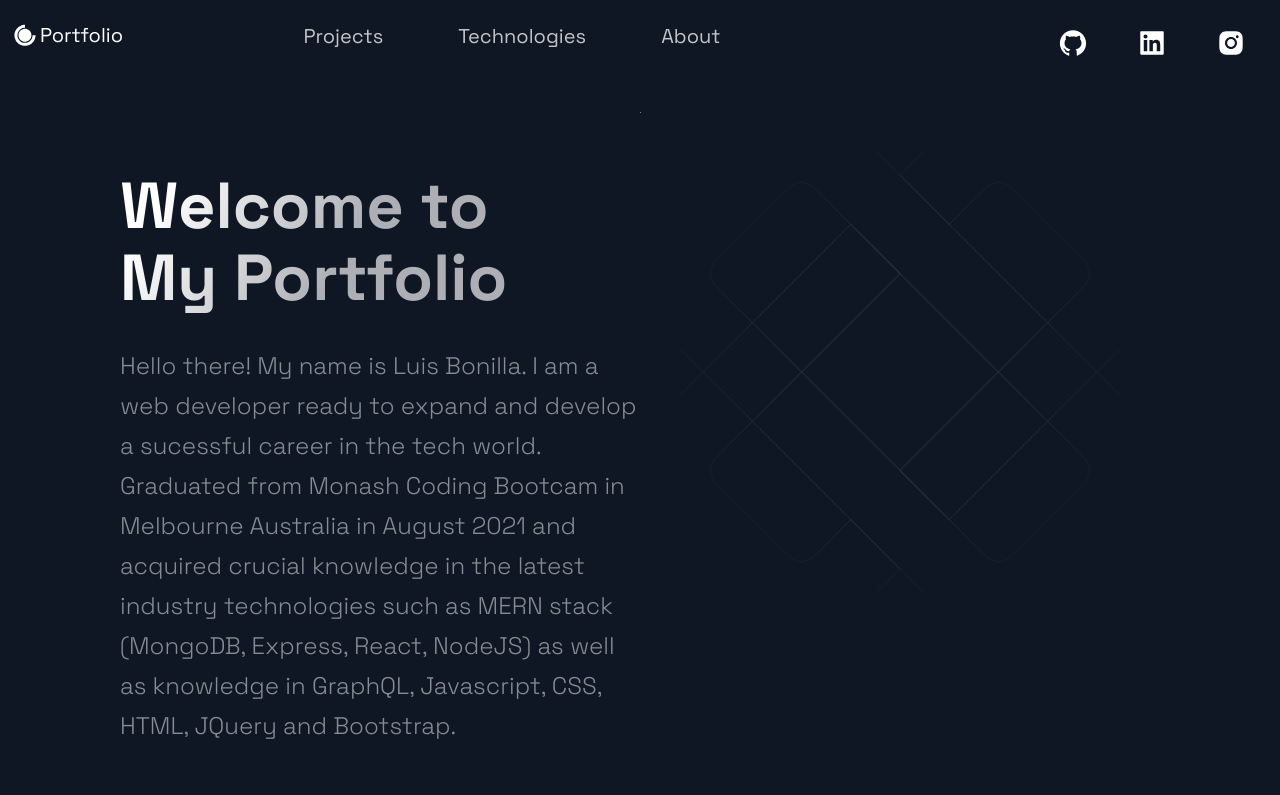
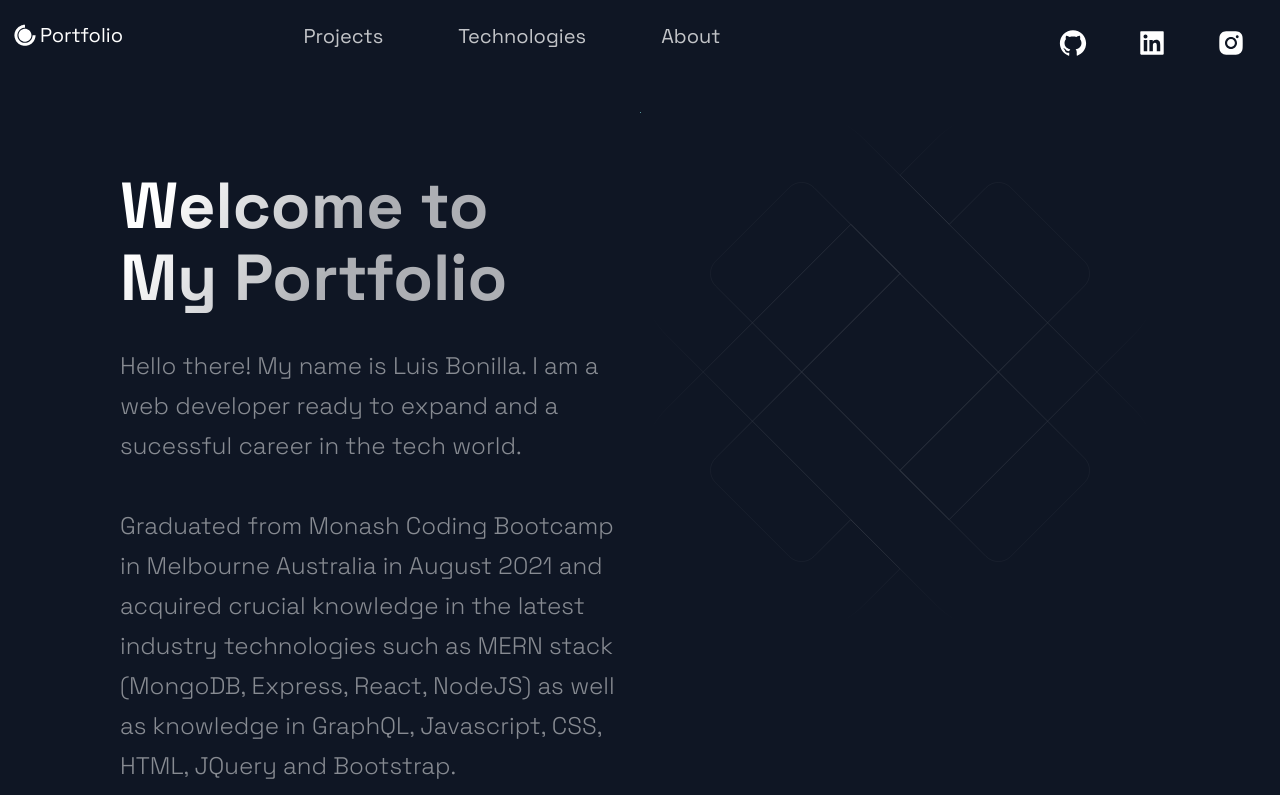
Before and after one commit to LuisBonilla89/Homework-20-React-Portfolio, a Next.js app: page / in a window 1280 px wide. Shown: the top 795 px of the page. Built offline with nearby package versions, Linux system fonts and the light colour scheme.

Commit message:
new hero message

```diff
--- a/src/components/Acomplishments/Acomplishments.js
+++ b/src/components/Acomplishments/Acomplishments.js
@@ -1,19 +1,37 @@
-import React from 'react';
+import React from "react";
 
-import { Section, SectionDivider, SectionTitle } from '../../styles/GlobalComponents';
-import { Box, Boxes, BoxNum, BoxText } from './AcomplishmentsStyles';
+import {
+  Section,
+  SectionDivider,
+  SectionTitle,
+} from "../../styles/GlobalComponents";
+import { Box, Boxes, BoxNum, BoxText } from "./AcomplishmentsStyles";
 
 const data = [
-  { number: 20, text: 'Open Source Projects'},
-  { number: 1000, text: 'Students', },
-  { number: 1900, text: 'Github Followers', },
-  { number: 5000, text: 'Github Stars', }
+  {
+    number: "Aerospace Engineer",
+    text: "Graduated from RMIT University",
+  },
+  {
+    number: "Fullstack Developer",
+    text: "Sucessfuly graduated from Monash University Bootcamp with A+",
+  },
+  // { number: 1900, text: "Github Followers" },
+  // { number: 5000, text: "Github Stars" },
 ];
 
 const Acomplishments = () => (
-  <div>
-    Acomplishments
-  </div>
+  <Section>
+    <SectionTitle>Personal Achievements</SectionTitle>
+    <Boxes>
+      {data.map((card, index) => (
+        <Box key={index}>
+          <BoxNum style={{ fontSize: "19px" }}>{card.number}</BoxNum>
+          <BoxText style={{ fontSize: "16px" }}>{card.text}</BoxText>
+        </Box>
+      ))}
+    </Boxes>
+  </Section>
 );
 
 export default Acomplishments;
--- a/src/components/Hero/Hero.js
+++ b/src/components/Hero/Hero.js
@@ -17,17 +17,25 @@ const Hero = () => (
       </SectionTitle>
       <SectionText>
         Hello there! My name is Luis Bonilla. I am a web developer ready to
-        expand and develop a sucessful career in the tech world. Graduated from
-        Monash Coding Bootcam in Melbourne Australia in August 2021 and acquired
-        crucial knowledge in the latest industry technologies such as MERN stack
-        (MongoDB, Express, React, NodeJS) as well as knowledge in GraphQL,
-        Javascript, CSS, HTML, JQuery and Bootstrap.<br></br>
+        expand and a sucessful career in the tech world.
+        <br></br>
+        <br></br>
+        Graduated from Monash Coding Bootcamp in Melbourne Australia in August
+        2021 and acquired crucial knowledge in the latest industry technologies
+        such as MERN stack (MongoDB, Express, React, NodeJS) as well as
+        knowledge in GraphQL, Javascript, CSS, HTML, JQuery and Bootstrap.
+        <br></br>
         <br></br>
         Acquiring this new skillset complements my long standing interest in the
         power of programing. Please allow me to introduce some of my work. I
         hope you enjoy the visit.
       </SectionText>
-      <Button onClick={() => (window.location = "https://google.com")}>
+      <Button
+        onClick={() =>
+          (window.location =
+            "https://drive.google.com/file/d/1FyvXILnk3_RJ7sAOqIIgRjsenrnBzz8a/view?usp=sharing")
+        }
+      >
         Learn More
       </Button>
     </LeftSection>
```
